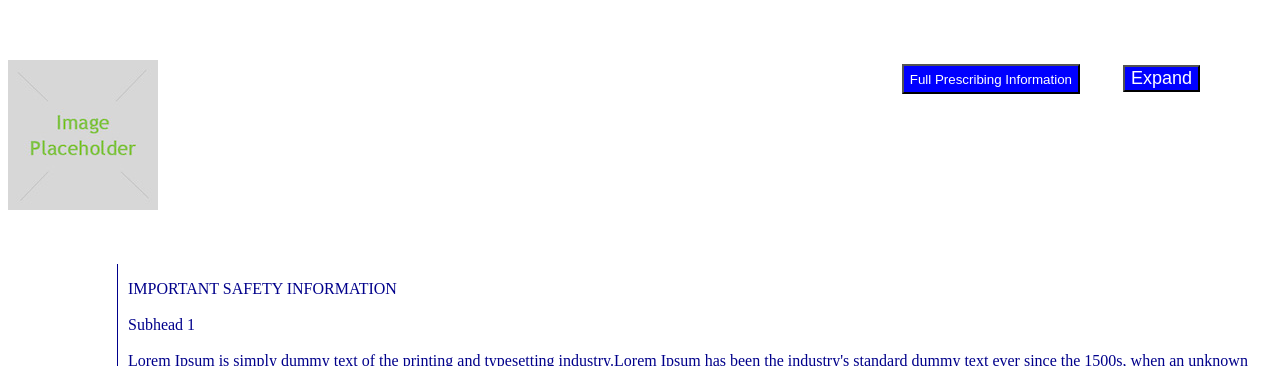
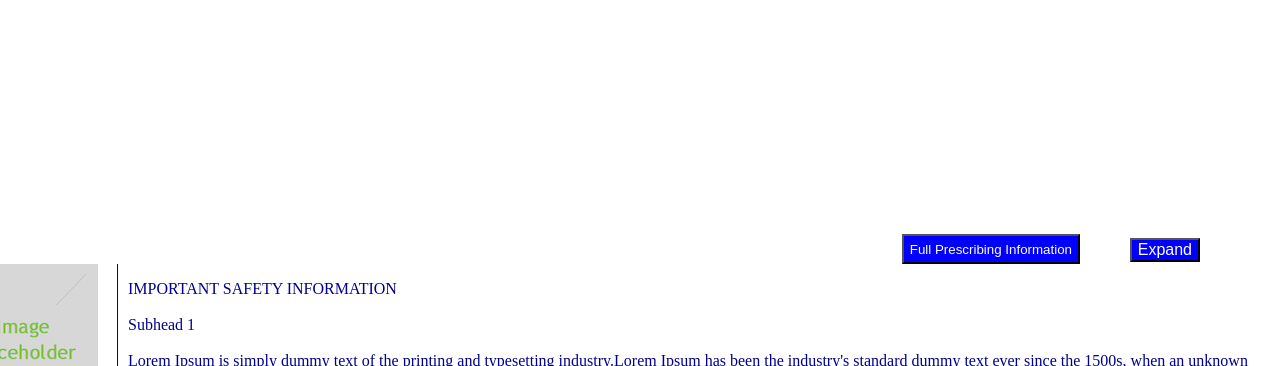
Before and after one commit to JakePEGG/Vue-Record, a Vue app: page / in a window 1280 px wide. Shown: the part 586-952 px from the top of the page. Built offline with nearby package versions, Linux system fonts and the light colour scheme.

Commit message:
All in one base component. Commit before deleting other files

```diff
--- a/src/App.vue
+++ b/src/App.vue
@@ -1,6 +1,6 @@
 <template>
   <div>
-    <SafetyArea></SafetyArea>
+    <BaseISI></BaseISI>
     <FullPrescribingInformation></FullPrescribingInformation>
     <Expand></Expand>
     <Logo></Logo>
@@ -8,7 +8,7 @@
 </template>
 
 <script>
-import SafetyArea from "./components/SafetyArea.vue";
+import BaseISI from "./components/BaseISI.vue";
 import FullPrescribingInformation from "./components/FullPrescribingInformation.vue";
 import Expand from "./components/Expand.vue";
 import Logo from "./components/Logo.vue";
@@ -16,7 +16,7 @@ import Logo from "./components/Logo.vue";
 export default {
   name: "IsiTray",
   components: {
-    SafetyArea,
+    BaseISI,
     FullPrescribingInformation,
     Expand,
     Logo
--- a/src/components/SafetyArea.vue
+++ b/src/components/BaseISI.vue
@@ -75,6 +75,12 @@
       Letraset sheets containing Lorem Ipsum passages, and more recently with desktop publishing software like Aldus PageMaker including versions
       of Lorem Ipsum.
     </p>
+    <div class="placeholder">
+      <img :src="require('../../public/image-placeholder.jpg')" />
+    </div>
+    <button class="Full-Prescribing-Information">Full Prescribing Information</button>
+
+    <button class="expand">Expand</button>
   </div>
 </template>
 
@@ -102,4 +108,29 @@ div {
   position: absolute;
   transition: top 1s linear;
 }
+
+.placeholder {
+  top: 0px;
+  left: -180px;
+  position: absolute;
+  border-left: none;
+}
+
+.Full-Prescribing-Information {
+  position: absolute;
+  right: 200px;
+  bottom: 120px;
+  background: blue;
+  color: white;
+  height: 30px;
+}
+
+.expand {
+  position: absolute;
+  right: 80px;
+  bottom: 122px;
+  background-color: blue;
+  color: white;
+  font-size: 16px;
+}
 </style>
--- a/src/components/Expand.vue
+++ b/src/components/Expand.vue
@@ -1,11 +1,12 @@
 
 
+  <!--
 <template>
-  <div>
-    <button v-on:click="expandUp()">Expand</button>
+ <div>
+    <button v-on:click="expandUp()">Expand</button> -->
     <!-- <font-awesome-icon icon="plus-circle" /> -->
     <!-- <i class="fas fa-plus-circle"></i> -->
-  </div>
+  <!-- </div>
 </template>
 
 <script>
@@ -34,9 +35,9 @@ div {
 }
 
 button {
-  background: blue;
-  color: white;
-  font-size: 18px;
-  font-family: arial;
+  position: absolute;
+  right: 80px;
+  bottom: 122px;
+  color: blue;
 }
 </style>
--- a/src/components/FullPrescribingInformation.vue
+++ b/src/components/FullPrescribingInformation.vue
@@ -1,5 +1,5 @@
 <template>
-  <button class="Full-Prescribing-Information">Full Prescribing Information</button>
+  <!-- <button class="Full-Prescribing-Information">Full Prescribing Information</button> -->
 </template>
 
 <script>
@@ -8,12 +8,12 @@ export default {};
 
 <style scoped>
 button {
-  position: absolute;
+  /* position: absolute;
   right: 200px;
   bottom: 120px;
   background: blue;
   color: white;
-  height: 30px;
+  height: 30px; */
   /* transform: translate(0px, -750px); */
   /* expand upwards  */
   /* transform: translate(0px, 130px); */
--- a/src/components/Logo.vue
+++ b/src/components/Logo.vue
@@ -1,6 +1,6 @@
 <template>
   <div>
-    <img :src="require('../../public/image-placeholder.jpg')" />
+    <!-- <img :src="require('../../public/image-placeholder.jpg')" /> -->
   </div>
 </template>
 
```
